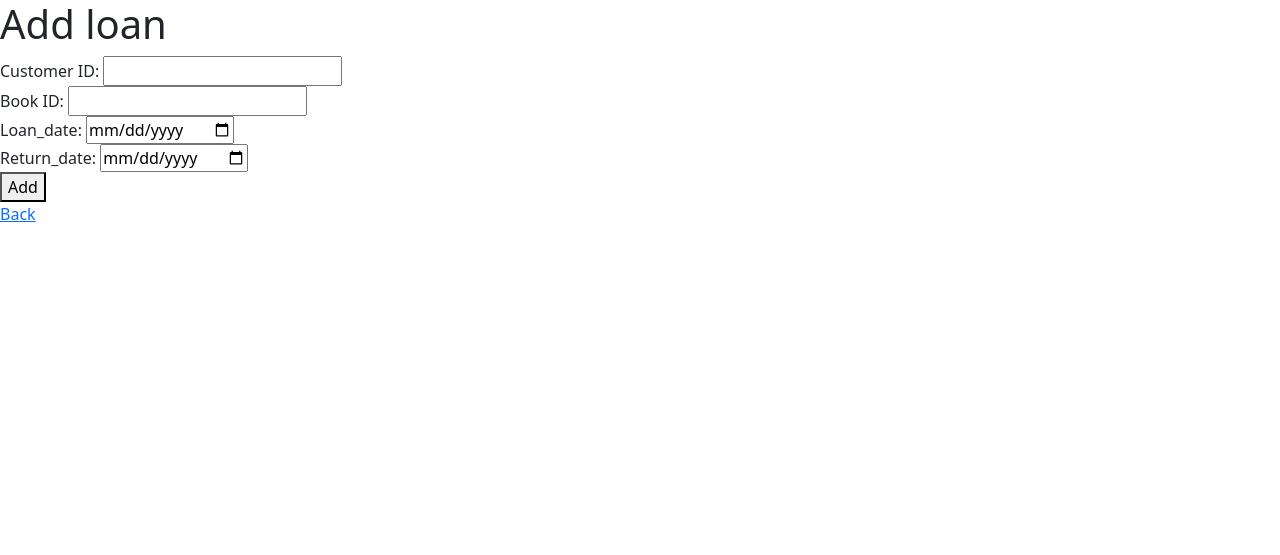
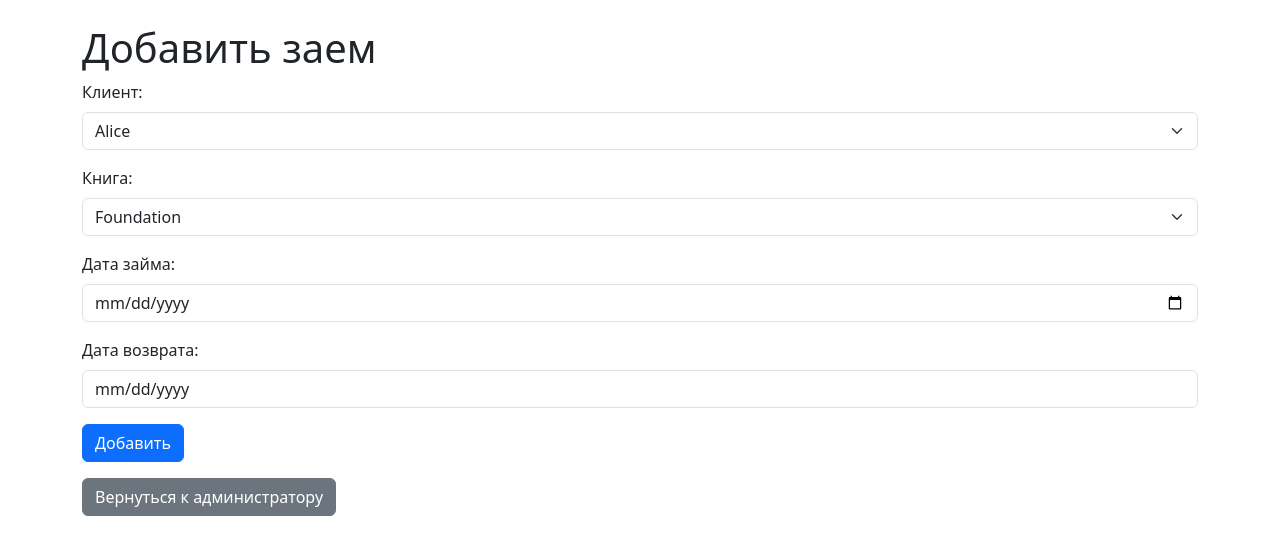
Before and after one commit to Olga-bim/Project_library_copy, a Flask app: page /loans/add in a window 1280 px wide. Shown: the top 555 px of the page. Run offline with Flask 3, Linux system fonts and the light colour scheme.

Commit message:
website -works

```diff
--- a/app.py
+++ b/app.py
@@ -1,4 +1,4 @@
-from flask import Flask, flash, redirect, render_template, request, session, url_for
+from flask import Flask, flash, jsonify, redirect, render_template, request, session, url_for
 from flask_cors import CORS
 import os
 import logging
@@ -172,6 +172,7 @@ def author_books():
 def about_website_creator():
     return render_template('about_website_creator.html')
 
+
 @app.route('/your_route')
 def your_view_function():
     books = Book.query.all()
@@ -179,18 +180,20 @@ def your_view_function():
 
     return render_template('your_template.html', books=books, loans=loans)
 
+@app.route('/customers')
+def list_customers():
+    customers = Customer.query.all()
+    return render_template('list_customers.html', customers=customers)
 
 
 # CRUD for Customers
 @app.route('/admin')
 def admin():
-    app.logger.info('admin')
+    app.logger.info('Accessed admin page')
     customers = Customer.query.all()
-    loans = Loan.query.all()
-    books = Book.query.all()
-    delete_success = request.args.get('delete_success', False)
-    return render_template('admin.html', customers=customers, loans=loans, books=books, delete_success=delete_success)
-
+    loans = Loan.query.all()  # Retrieve all loans
+    books = Book.query.all()  # Retrieve all books
+    return render_template('admin.html', customers=customers, loans=loans, books=books, CustomerType=CustomerType)
 
 @app.route('/add_customer', methods=['GET', 'POST'])
 def add_customer():
@@ -199,35 +202,36 @@ def add_customer():
     if request.method == 'POST':
         name = request.form['name']
         city = request.form['city']
-        age = request.form['age']
+        age = int(request.form['age'])
         email = request.form['email']
-        customer_type = request.form['customer_type']
-        book_id = request.form['book_id']
-        loan_date = datetime.utcnow()
+        customer_type = int(request.form['customer_type'])
 
         if Customer.query.filter_by(email=email).first():
             app.logger.warning(f'Email already exists: {email}')
             flash('Email already exists. Please use a different email.', 'danger')
             return redirect(url_for('add_customer'))
 
-        new_customer = Customer(name=name, city=city, age=age, email=email, customer_type=customer_type)
-        db.session.add(new_customer)
-        db.session.commit()
-        app.logger.info(f'New customer added: {new_customer.id}')
+        new_customer = Customer(
+            name=name,
+            city=city,
+            age=age,
+            email=email,
+            customer_type=customer_type
+        )
 
-        if customer_type == '2':
-            new_loan = Loan(cust_id=new_customer.id, book_id=book_id, loan_date=loan_date)
-            loan_duration = 10
-            new_loan.set_return_date(loan_duration)
-            db.session.add(new_loan)
+        try:
+            db.session.add(new_customer)
             db.session.commit()
-            app.logger.info(f'New loan created for customer {new_customer.id}')
+            app.logger.info(f'New customer added: {new_customer.id}')
+            flash('Customer added successfully!')
+            return redirect(url_for('admin'))
+        except Exception as e:
+            db.session.rollback()  # Отменяем изменения в случае ошибки
+            app.logger.error(f'Error adding customer: {e}')
+            flash('There was an error adding the customer. Please try again.', 'danger')
 
-        flash('Customer added successfully!')
-        return redirect(url_for('admin'))
+    return render_template('add_customer.html', CustomerType=CustomerType)
 
-    books = Book.query.all()
-    return render_template('add_customer.html', books=books)
 
 
 @app.route('/customers/edit/<int:id>', methods=['GET', 'POST'])
@@ -237,9 +241,9 @@ def edit_customer(id):
     if request.method == 'POST':
         customer.name = request.form['name']
         customer.city = request.form['city']
-        customer.age = request.form['age']
+        customer.age = int(request.form['age'])
         customer.email = request.form['email']
-        customer.customer_type = request.form['customer_type']
+        customer.customer_type = int(request.form['customer_type'])
         db.session.commit()
         app.logger.info(f'Customer updated: {customer.id}')
         flash('Customer updated successfully!')
@@ -248,13 +252,12 @@ def edit_customer(id):
 
 @app.route('/customers/delete/<int:id>', methods=['POST'])
 def delete_customer(id):
-    app.logger.info(f'delete_customer called for customer id: {id}')
+    app.logger.info(f'Attempting to delete customer id: {id}')
     customer = Customer.query.get_or_404(id)
     db.session.delete(customer)
     db.session.commit()
-    app.logger.info(f'Customer deleted: {customer.id}')
     flash('Customer deleted successfully!')
-    return redirect(url_for('admin', delete_success=True))
+    return redirect(url_for('admin'))
 
 # CRUD for Books
 
@@ -295,6 +298,8 @@ def list_books():
     return render_template('books.html', books=books, cart_items=cart_items, categories=categories, authors=authors, years=years, delete_success=delete_success)
 
 
+
+
 @app.route('/books/add', methods=['GET', 'POST'])
 def add_book():
     app.logger.info('add_book called')
@@ -311,7 +316,7 @@ def add_book():
         app.logger.info(f'New book added: {new_book.name} by {new_book.author}')
         return redirect(url_for('list_books'))
 
-    return render_template('add_book.html')
+    return render_template('admin.html')
 
 @app.route('/books/edit/<int:book_id>', methods=['GET', 'POST'])
 def edit_book(book_id):
@@ -339,11 +344,11 @@ def delete_book(book_id):
     flash('Book deleted successfully!')
     return redirect(url_for('list_books', delete_success=True))
 
-
 # CRUD  для Loans
 @app.route('/loans')
 def list_loans():
     loans = Loan.query.all()
+    app.logger.info(f'Loans retrieved: {loans}')
     return render_template('loans.html', loans=loans)
 
 @app.route('/loans/add', methods=['GET', 'POST'])
@@ -352,14 +357,30 @@ def add_loan():
         new_loan = Loan(
             cust_id=request.form['cust_id'],
             book_id=request.form['book_id'],
-            loan_date=datetime.strptime(request.form['loan_date'], '%Y-%m-%d'),
-            return_date=datetime.strptime(request.form['return_date'], '%Y-%m-%d')
+            loan_date=datetime.strptime(request.form['loan_date'], '%Y-%m-%d')
         )
+
+        book = Book.query.get_or_404(new_loan.book_id)
+        loan_type = LoanType(book.loan_type)  # Получаем тип займа как Enum
+
+        new_loan.set_return_date(loan_type)  # Устанавливаем дату возврата
+
         db.session.add(new_loan)
         db.session.commit()
         flash('Loan added successfully!')
         return redirect(url_for('list_loans'))
-    return render_template('add_loan.html')
+
+    customers = Customer.query.all()
+    books = Book.query.all()  # Получаем список книг
+    return render_template('add_loan.html', customers=customers, books=books)
+
+
+@app.route('/loan_type/<int:book_id>', methods=['GET'])
+def get_loan_type(book_id):
+    book = Book.query.get_or_404(book_id)
+    return jsonify(book.loan_type)
+
+
 
 @app.route('/loans/edit/<int:id>', methods=['GET', 'POST'])
 def edit_loan(id):
@@ -380,61 +401,8 @@ def delete_loan(id):
     db.session.delete(loan)
     db.session.commit()
     flash('Loan deleted successfully!')
-    return redirect(url_for('list_loans'))
+    return redirect(url_for('admin'))  # Redirect to admin page
 
-
-@app.route('/your_route', methods=['GET'])
-def your_view():
-    loan_types = list(LoanType)  # Получаем все типы займа
-    return render_template('your_template.html', loan_types=loan_types)
-
-
-# CRUD for Cart
-@app.route('/add_to_cart/<int:book_id>', methods=['POST'])
-def add_to_cart(book_id):
-    cust_id = request.form.get('cust_id')  # Получаем ID клиента из формы
-    book = Book.query.get(book_id)  # Ищем книгу по её ID
-
-    if not book:
-        flash('Book not found!', 'danger')  # Если книги нет, показываем сообщение об ошибке
-        return redirect(url_for('list_books'))
-
-    # Проверяем, есть ли эта книга уже в корзине
-    existing_cart_item = Cart.query.filter_by(book_id=book.id, cust_id=cust_id).first()
-
-    if existing_cart_item:
-        flash(f'{book.name} is already in your cart.', 'warning')  # Если книга уже в корзине, предупреждаем
-    else:
-        # Добавляем книгу в корзину
-        return_date = datetime.utcnow() + timedelta(days=book.loan_type.value)
-        new_cart_item = Cart(cust_id=cust_id, book_id=book.id, loan_date=datetime.utcnow(), return_date=return_date)
-
-        db.session.add(new_cart_item)  # Добавляем запись в таблицу Cart
-        db.session.commit()  # Сохраняем изменения в базе данных
-
-        flash(f'{book.name} has been added to your cart!', 'success')  # Показываем сообщение об успешном добавлении
-
-    return redirect(url_for('list_books'))  # Перенаправляем обратно к списку книг
-
-
-
-@app.route('/cart', methods=['GET'])
-def view_cart():
-    reader_id = 1
-    app.logger.info(f'Viewing cart for customer ID {reader_id}')
-    cart_items = Cart.query.filter_by(cust_id=reader_id).all()
-    return render_template('cart.html', cart_items=cart_items)
-
-
-@app.route('/cart/remove/<int:id>', methods=['POST'])
-def remove_from_cart(id):
-    app.logger.info(f'Attempting to remove cart item ID {id}')
-    cart_item = Cart.query.get_or_404(id)
-    db.session.delete(cart_item)
-    db.session.commit()
-    flash('Book removed from cart!')
-    app.logger.info(f'Book ID {cart_item.book_id} removed from cart for customer ID {cart_item.cust_id}')
-    return redirect(url_for('view_cart', cust_id=cart_item.cust_id))
 
 # CRUD for author books
 def get_current_user_id():
@@ -452,6 +420,10 @@ def list_author_books():
     app.logger.info(f'Listing books for author ID {author_id}')
     books = Book.query.filter_by(author_id=author_id).all()
     return render_template('author_books.html', books=books)
+
+def get_loan_types():
+    return {type.name: type.value for type in LoanType}
+
 
 @app.route('/author/books/add', methods=['GET', 'POST'])
 def add_author_book():
--- a/models/loan.py
+++ b/models/loan.py
@@ -4,9 +4,9 @@ from enum import Enum
 
 # Перечисление для сроков займа книг
 class LoanType(Enum):
-    TEN_DAYS = 10  # 10 дней
-    FIVE_DAYS = 5  # 5 дней
-    TWO_DAYS = 2   # 2 дня
+    TEN_DAYS = 1 # 10 дней
+    FIVE_DAYS = 2  # 5 дней
+    TWO_DAYS = 3   # 2 дня
 
 # Модель Loan для управления займами книг
 class Loan(db.Model):
--- a/templates/add_author_book.html
+++ b/templates/add_author_book.html
@@ -56,8 +56,8 @@
             <label for="loan_type" class="form-label">Loan Type:</label>
             <select name="loan_type" id="loan_type" class="form-select" onchange="calculateReturnDate()">
                 <option value=""></option>
-                {% for type in loan_types %}
-                    <option value="{{ type }}">{{ type }}</option>
+                {% for type_name, type_value in loan_types.items() %}
+                    <option value="{{ type_value }}">{{ type_name.replace('_', ' ') }}</option>
                 {% endfor %}
             </select>
         </div>
--- a/templates/add_loan.html
+++ b/templates/add_loan.html
@@ -1,30 +1,46 @@
 <!DOCTYPE html>
 <html lang="ru">
-
 <head>
     <meta charset="UTF-8">
-    <title>Add loans</title>
-    <link href="https://cdn.jsdelivr.net/npm/bootstrap@5.3.3/dist/css/bootstrap.min.css" rel="stylesheet"
-        integrity="sha384-QWTKZyjpPEjISv5WaRU9OFeRpok6YctnYmDr5pNlyT2bRjXh0JMhjY6hW+ALEwIH" crossorigin="anonymous">
+    <title>Добавить заем</title>
+    <link href="https://cdn.jsdelivr.net/npm/bootstrap@5.3.3/dist/css/bootstrap.min.css" rel="stylesheet">
 </head>
+<body class="container mt-4">
+    <h1>Добавить заем</h1>
+    <form method="POST">
+        <div class="mb-3">
+            <label for="cust_id" class="form-label">Клиент:</label>
+            <select id="cust_id" name="cust_id" class="form-select" required>
+                {% for customer in customers %}
+                    <option value="{{ customer.id }}">{{ customer.name }}</option>
+                {% endfor %}
+            </select>
+        </div>
+        <div class="mb-3">
+            <label for="book_id" class="form-label">Книга:</label>
+            <select id="book_id" name="book_id" class="form-select" onchange="onBookChange()" required>
+                {% for book in books %}
+                    <option value="{{ book.id }}">{{ book.name }}</option>
+                {% endfor %}
+            </select>
+        </div>
+        <div class="mb-3">
+            <label for="loan_date" class="form-label">Дата займа:</label>
+            <input type="date" id="loan_date" name="loan_date" class="form-control" required>
+        </div>
+        <div class="mb-3">
+            <label for="return_date" class="form-label">Дата возврата:</label>
+            <input type="date" id="return_date" name="return_date" class="form-control" readonly>
+        </div>
+        <button type="submit" class="btn btn-primary">Добавить</button>
+    </form>
 
-<body>
-    <script src="https://cdn.jsdelivr.net/npm/bootstrap@5.3.3/dist/js/bootstrap.bundle.min.js"
-        integrity="sha384-YvpcrYf0tY3lHB60NNkmXc5s9fDVZLESaAA55NDzOxhy9GkcIdslK1eN7N6jIeHz"
-        crossorigin="anonymous"></script>
-    <h1>Add loan</h1>
-    <form method="POST">
-        <label>Customer ID:</label>
-        <input type="number" name="cust_id" required><br>
-        <label>Book ID:</label>
-        <input type="number" name="book_id" required><br>
-        <label>Loan_date:</label>
-        <input type="date" name="loan_date" required><br>
-        <label>Return_date:</label>
-        <input type="date" name="return_date" required><br>
-        <button type="submit">Add</button>
-    </form>
-    <a href="{{ url_for('list_loans') }}">Back</a>
+    <a href="{{ url_for('admin') }}" class="btn btn-secondary mt-3">Вернуться к администратору</a>
+
+    <script>
+        function onBookChange() {
+            // Ваш код для изменения поля return_date, если это необходимо
+        }
+    </script>
 </body>
-
 </html>
```
Also changed, not shown: templates/add_customer.html (+51 -29 lines), templates/add_to_cart.html (deleted, +0 -62 lines), templates/admin.html (+52 -53 lines), templates/books.html (+7 -24 lines), templates/cart.html (deleted, +0 -39 lines), library.db, 1 other file.
